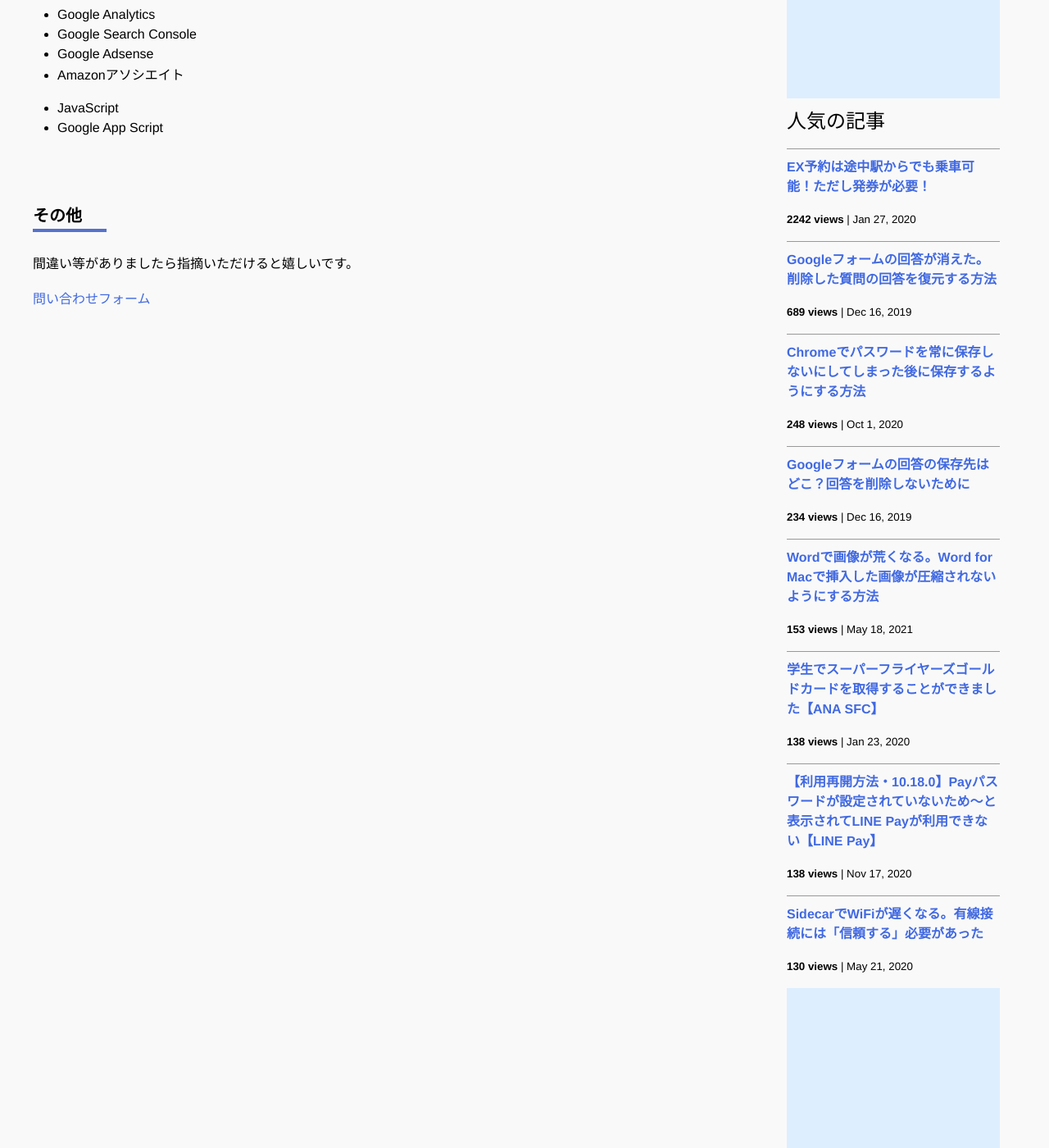
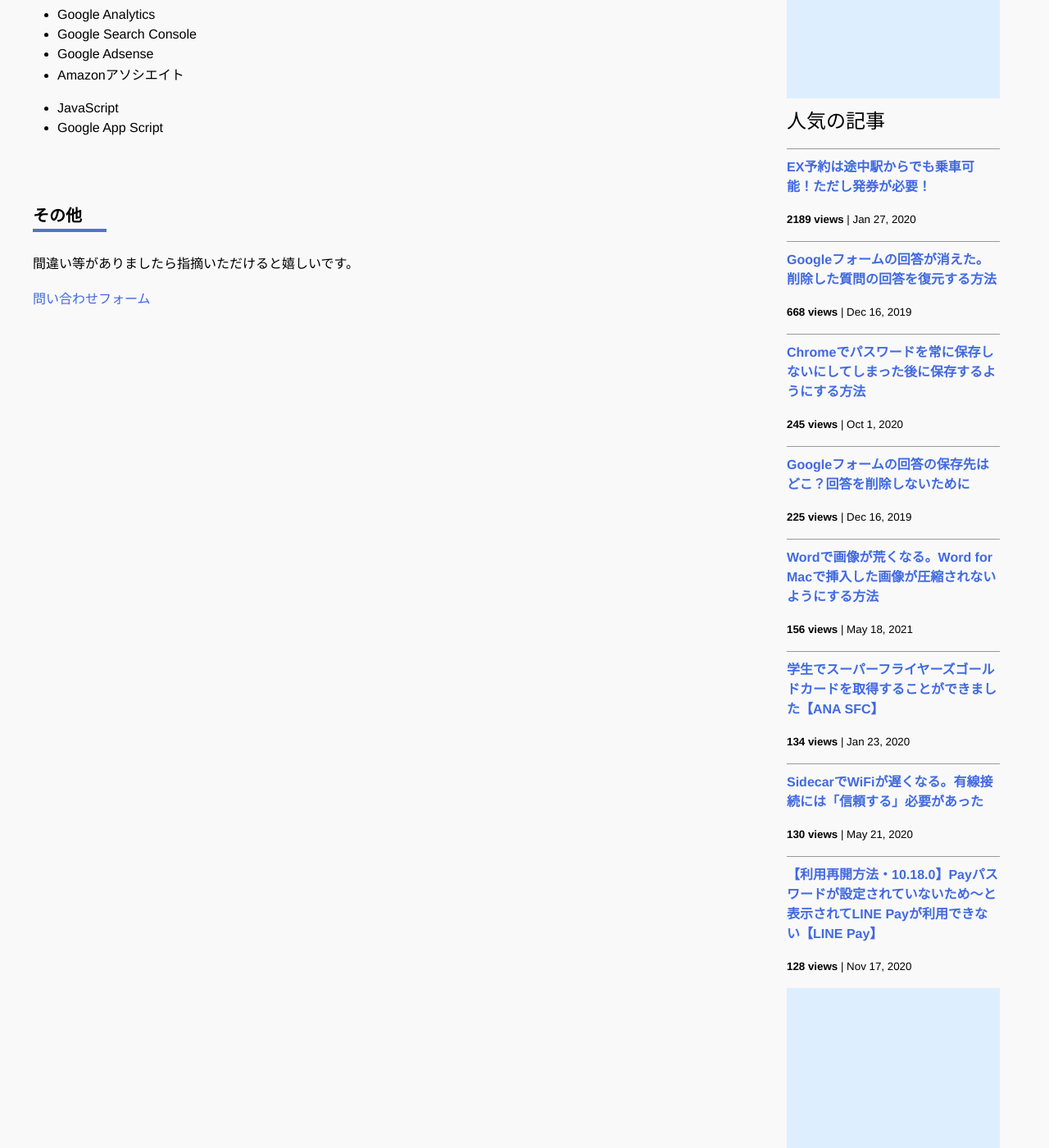
Before and after one commit to iwanaminami/shoyaiwaname, a Jekyll site: the page built from about.markdown, in a window 1280 px wide and 1400 px high, scrolled down 693 px. Shown: the whole window at 82% size. Built offline with Jekyll 4.4.1, drawn with Linux system fonts in a browser that asks for light colours; nearby versions of some CDN libraries; comment, search, counter and statistics services are not loaded.

Commit message:
a new commit message

```diff
--- a/_data/popularposts.yml
+++ b/_data/popularposts.yml
@@ -1,17 +1,17 @@
 side:
-  - view: 2242
+  - view: 2189
     url: /2020/01/27/ex-rideontheway.html
-  - view: 689
+  - view: 668
     url: /2019/12/16/restore-googleform.html
-  - view: 248
+  - view: 245
     url: /2020/10/01/googlepassword.html
-  - view: 234
+  - view: 225
     url: /2019/12/16/googleform-answers.html
-  - view: 153
+  - view: 156
     url: /2021/05/18/image-compression-word.html
-  - view: 138
+  - view: 134
     url: /2020/01/23/sfcgold.html
-  - view: 138
-    url: /2020/11/17/linepay.html
   - view: 130
     url: /2020/05/21/sidecar-via-cable.html
+  - view: 128
+    url: /2020/11/17/linepay.html
```
